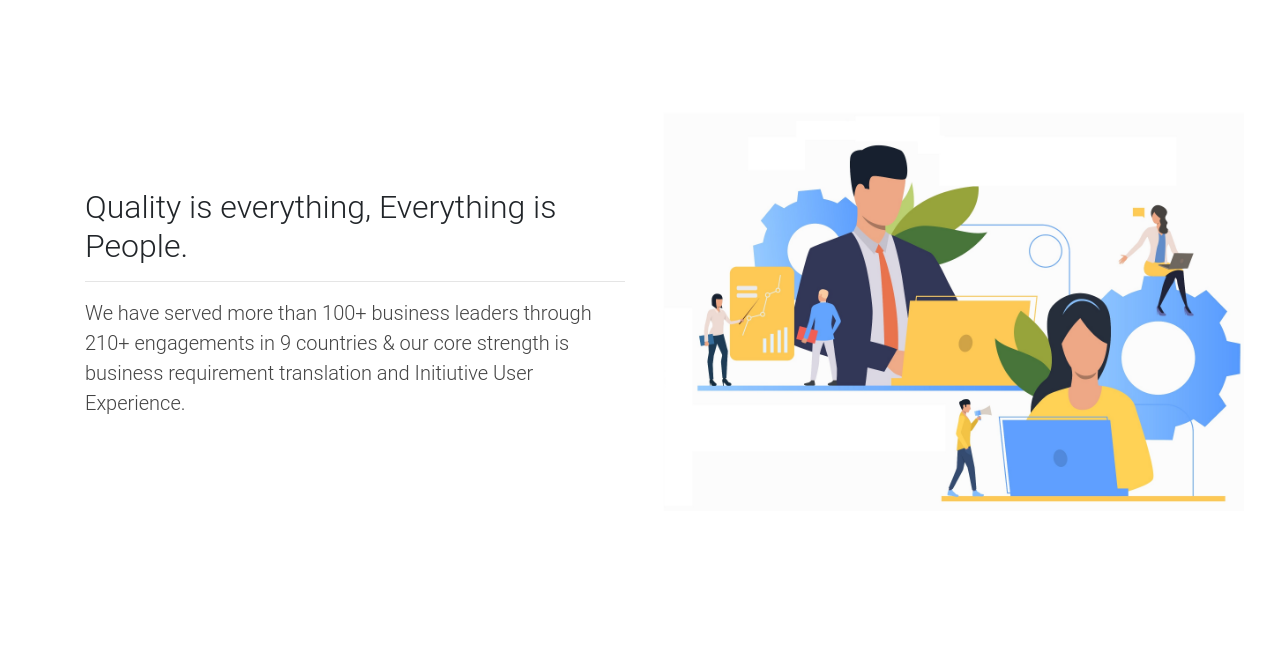
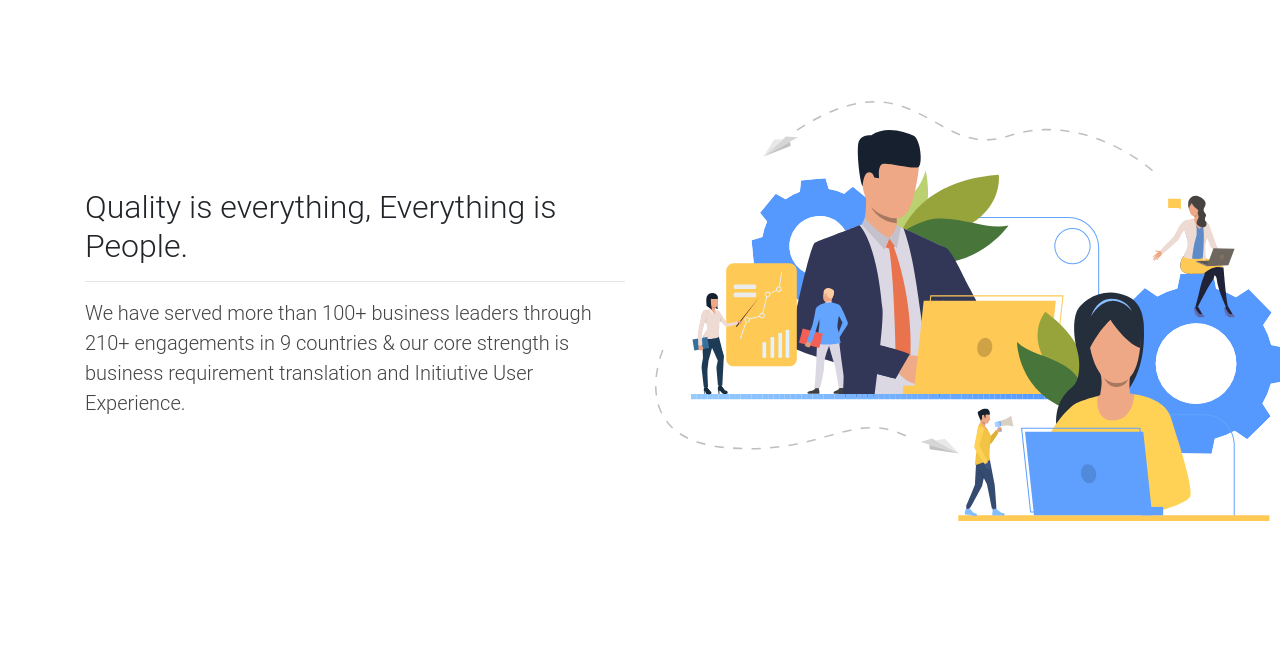
Before and after one commit to dhavalv3rma/OptionMatrix, a plain HTML site: page index.html in a window 1280 px wide. Shown: the part 67-737 px from the top of the page. Drawn offline with nearby package versions, Linux system fonts and the light colour scheme; a web font is replaced by a local one.

Commit message:
Homepage svg

```diff
--- a/index.html
+++ b/index.html
@@ -28,7 +28,7 @@
         <div class="collapse navbar-collapse p-3" id="navbarNav">
             <ul class="navbar-nav ml-auto">
                 <li class="nav-item dropdown">
-                    <a class="nav-link h6-responsive" id="navbardrop" data-toggle="dropdown">Industries<i class=" ml-1 fa fa-angle-down" aria-hidden="true"></i>
+                    <a class="nav-link h6-responsive" id="navbardrop" data-toggle="dropdown">Industries<i class="ml-1 fa fa-angle-down" aria-hidden="true"></i>
                     </a>
                     <div class="shadow dropdown-menu dropdown-menu-left">
                         <a class="dropdown-item" href="construction.html">Construction</a>
@@ -41,7 +41,7 @@
 
                 </li>
                 <li class="nav-item dropdown">
-                    <a class="nav-link" id="navbardrop" data-toggle="dropdown">Solutions<i class=" ml-1 fa fa-angle-down" aria-hidden="true"></i>
+                    <a class="nav-link" id="navbardrop" data-toggle="dropdown">Solutions<i class="ml-1 fa fa-angle-down" aria-hidden="true"></i>
                     </a>
                     <div class="shadow dropdown-menu dropdown-menu-left">
                         <a class="dropdown-item" href="audit-bench.html">Audit Bench</a>
@@ -52,7 +52,7 @@
                     </div>
                 </li>
                 <li class="nav-item dropdown">
-                    <a class="nav-link" id="navbardrop" data-toggle="dropdown">Case studies<i class=" ml-1 fa fa-angle-down" aria-hidden="true"></i>
+                    <a class="nav-link" id="navbardrop" data-toggle="dropdown">Case studies<i class="ml-1 fa fa-angle-down" aria-hidden="true"></i>
                     </a>
                     <div class="shadow dropdown-menu dropdown-menu-right">
                         <a class="dropdown-item" href="audit-bench.html">Hospitality</a>
@@ -64,7 +64,7 @@
                     </div>
                 </li>
                 <li class="nav-item dropdown">
-                    <a class="nav-link" id="navbardrop" data-toggle="dropdown">About<i class=" ml-1 fa fa-angle-down" aria-hidden="true"></i></a>
+                    <a class="nav-link" id="navbardrop" data-toggle="dropdown">About<i class="ml-1 fa fa-angle-down" aria-hidden="true"></i></a>
                     <div class="shadow dropdown-menu dropdown-menu-md-right">
                         <a class="dropdown-item" href="#">Profile</a>
                         <a class="dropdown-item" href="#">Culture</a>
@@ -81,7 +81,7 @@
         <div class="row h-100">
             <!--sm-screens-->
             <div class="col-sm-12 d-block d-md-none p-5 my-5" id="sm-img">
-                <img src="images/slide.jpg" alt="">
+                <img src="images/home.svg" alt="">
             </div>
 
             <div class="col-md-6 col-sm-12 my-auto " id="head-text">
@@ -93,7 +93,7 @@
             </div>
             <!--md,lg-screens-->
             <div class="col-md-6 d-none d-md-block my-auto text-center" id="head-img">
-                <img src="images/slide.jpg" height="400px;" alt="People/Quality">
+                <img src="images/home.svg" height="420px;" alt="People/Quality">
             </div>
         </div>
     </header>
```
Also changed, not shown: images/home.svg (added).
